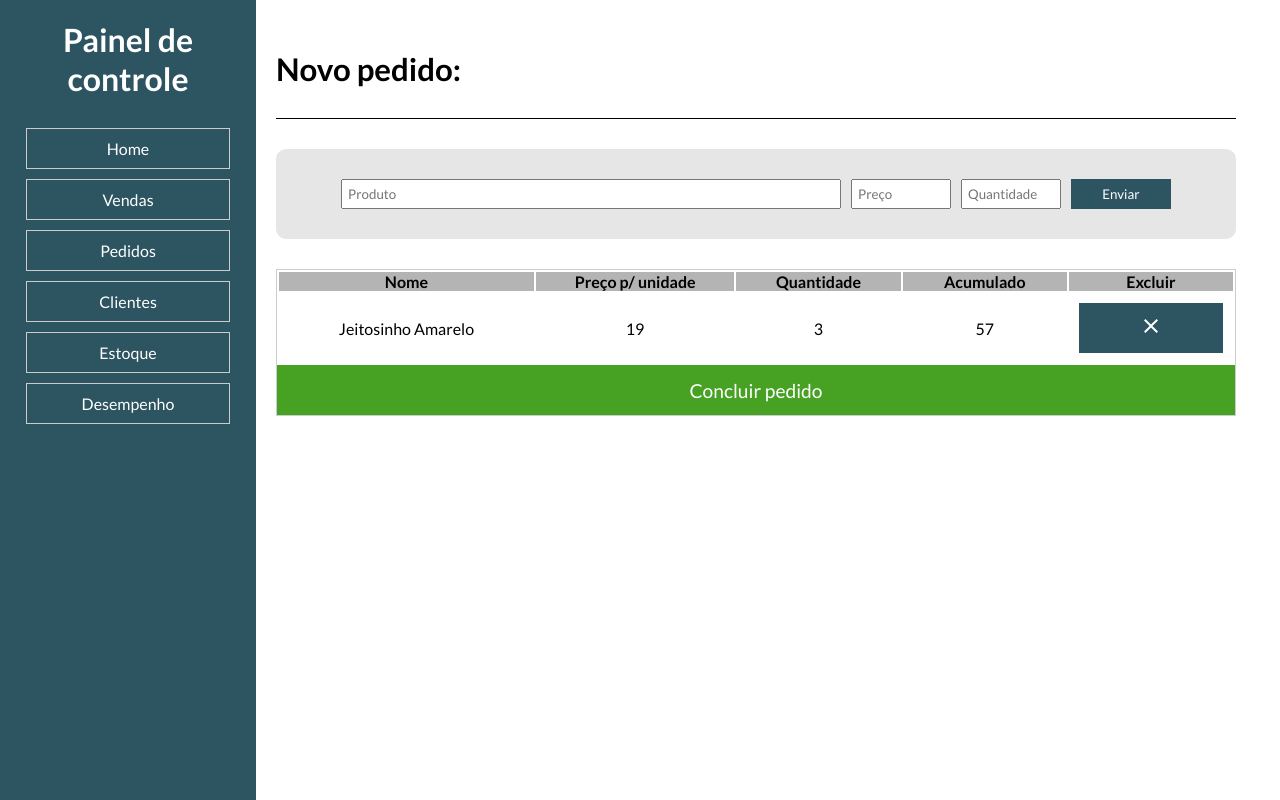
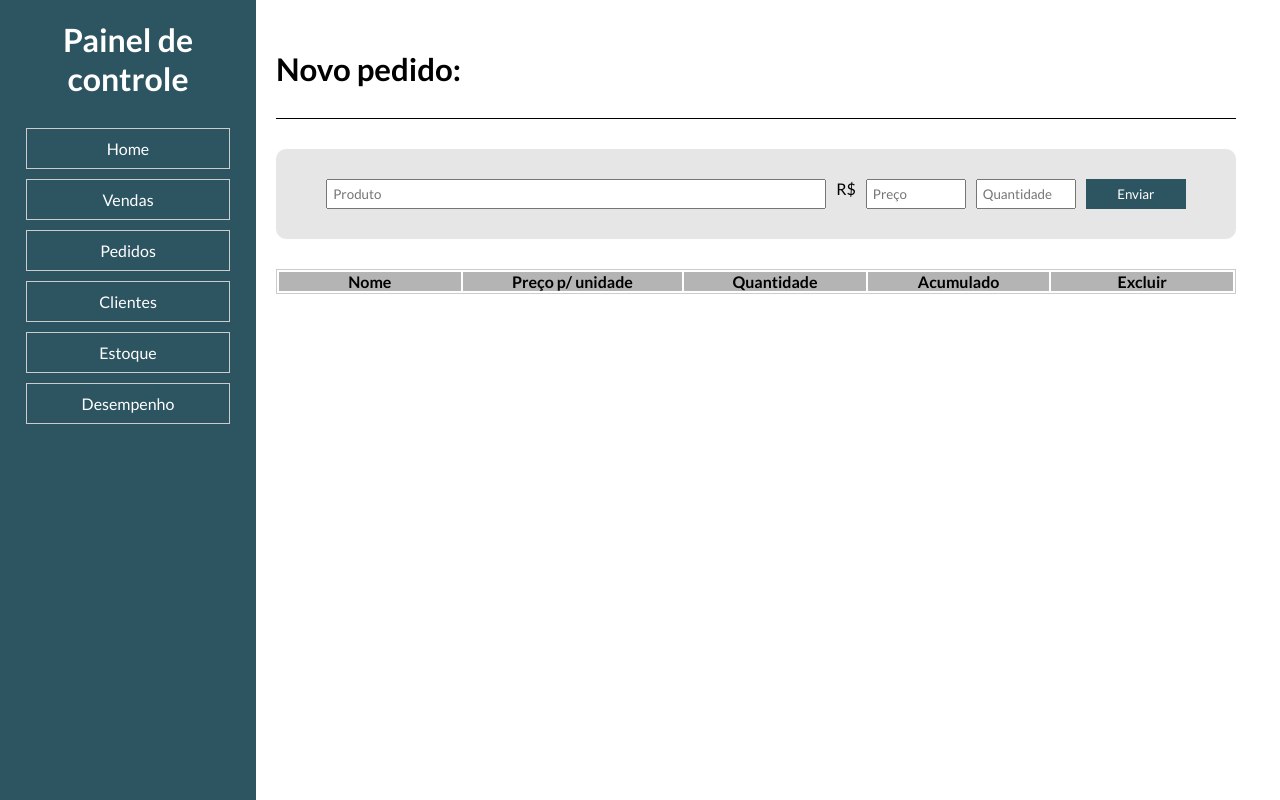
Before and after one commit to heitor2002/gerenciador-de-vendas, a React (Vite) app: page /requests/form-requests in a window 1280 px wide. Built offline with nearby package versions, Linux system fonts and the light colour scheme; data requests are answered from the project's data file.

Commit message:
feat: implementação de adição de produtos.

```diff
--- a/src/components/FormRequests.jsx
+++ b/src/components/FormRequests.jsx
@@ -13,7 +13,7 @@ const FormRequests = () => {
           <h2>Novo pedido:</h2>
         </div>
         <FormNewRequest />
-        <AllRequests listProducts={dataStock} />
+        {/* <AllRequests listProducts={dataStock} /> */}
       </div>
     </>
   );
--- a/src/components/PageClient.jsx
+++ b/src/components/PageClient.jsx
@@ -46,9 +46,6 @@ const PageClient = (props) => {
     clientsInformation.balance = "Devendo";
     statusCard = "Devendo";
   }
-
-
-  console.log(clientsInformation);
 
   return (
     <>
--- a/src/components/box-components/AllRequests.jsx
+++ b/src/components/box-components/AllRequests.jsx
@@ -23,10 +23,10 @@ const AllRequests = (props) => {
             <th>Excluir</th>
           </tr>
           <tr>
-            <td>Jeitosinho Amarelo</td>
-            <td>19</td>
-            <td>3</td>
-            <td>57</td>
+            <td>{props.productName}</td>
+            <td>{props.productPrice}</td>
+            <td>{props.productQuantity}</td>
+            <td>{props.productPrice * props.productQuantity}</td>
             <td>
               <button>
                 <IoMdClose />
--- a/src/components/box-components/FormNewRequest.jsx
+++ b/src/components/box-components/FormNewRequest.jsx
@@ -1,13 +1,94 @@
+import { useState } from "react";
+import { IoMdClose } from "react-icons/io";
+
 const FormNewRequest = () => {
+  const [productName, setProductName] = useState("");
+  const [productPrice, setProductPrice] = useState(null);
+  const [productQuantity, setProductQuantity] = useState(null);
+  const [productsList, setProductsList] = useState([]);
+
+  const handleListProduct = (e) => {
+    e.preventDefault();
+    const dataRequest = { productName, productPrice, productQuantity };
+    setProductsList([...productsList, dataRequest]);
+    return productsList;
+  };
+
+  const handleDeleteProduct = (singleProduct) => {
+    setProductsList(
+      productsList.filter(
+        (item) => item.productName !== singleProduct.productName
+      )
+    );
+  };
+
   return (
     <>
       <div className="new-request">
-        <form action="" className="form-new-request">
-          <input type="text" placeholder="Produto" />
-          <input type="number" placeholder="Preço" />
-          <input type="number" placeholder="Quantidade" />
+        <form className="form-new-request" onSubmit={handleListProduct}>
+          <input
+            type="text"
+            placeholder="Produto"
+            value={productName}
+            required
+            onChange={(e) => setProductName(e.target.value)}
+          />
+          <label>R$ </label>
+          <input
+            type="number"
+            placeholder="Preço"
+            value={productPrice}
+            step=".01"
+            // required
+            onChange={(e) => setProductPrice(e.target.value)}
+          />
+          <input
+            type="number"
+            placeholder="Quantidade"
+            value={productQuantity}
+            // required
+            onChange={(e) => setProductQuantity(e.target.value)}
+          />
           <input type="submit" value={"Enviar"} />
         </form>
+      </div>
+      <div className="container-requests">
+        <table>
+          <tr>
+            <th>Nome</th>
+            <th>Preço p/ unidade</th>
+            <th>Quantidade</th>
+            <th>Acumulado</th>
+            <th>Excluir</th>
+          </tr>
+          {productsList.map((typeInfo) => {
+            return (
+              <>
+                <tr key={typeInfo.productName}>
+                  <td>{typeInfo.productName}</td>
+                  <td>R$ {typeInfo.productPrice}</td>
+                  <td>{typeInfo.productQuantity}</td>
+                  <td>
+                    R${" "}
+                    {(typeInfo.productPrice * typeInfo.productQuantity).toFixed(
+                      2
+                    )}
+                  </td>
+                  <td>
+                    <button onClick={() => handleDeleteProduct(typeInfo)}>
+                      <IoMdClose />
+                    </button>
+                  </td>
+                </tr>
+              </>
+            );
+          })}
+        </table>
+        {productsList.length !== 0 && (
+          <button onClick={() => console.log(productsList)}>
+            Concluir pedido
+          </button>
+        )}
       </div>
     </>
   );
--- a/src/components/box-components/PaymentTable.jsx
+++ b/src/components/box-components/PaymentTable.jsx
@@ -1,9 +1,16 @@
 import { useState } from "react";
+import { json, useParams } from "react-router-dom";
+import fetchClients from "../../fetchClients";
 
 const PaymentTable = (props) => {
+  const { id } = useParams();
+  const { clientsInformation } = fetchClients(
+    "http://localhost:3000/clients/" + id
+  );
+  console.log(clientsInformation);
 
   const [payment, setPayment] = useState(null);
-  const [date, setDate] = useState(function(){
+  const [date, setDate] = useState(function () {
     var day;
     var month;
     var year;
@@ -17,7 +24,8 @@ const PaymentTable = (props) => {
 
   const handleSubmit = (e) => {
     e.preventDefault();
-    console.log(payment, date);
+    const registeredPayment = { payment, date };
+    console.log(registeredPayment);
   };
 
   return (
```
Also changed, not shown: data/db.json (indentation only).
